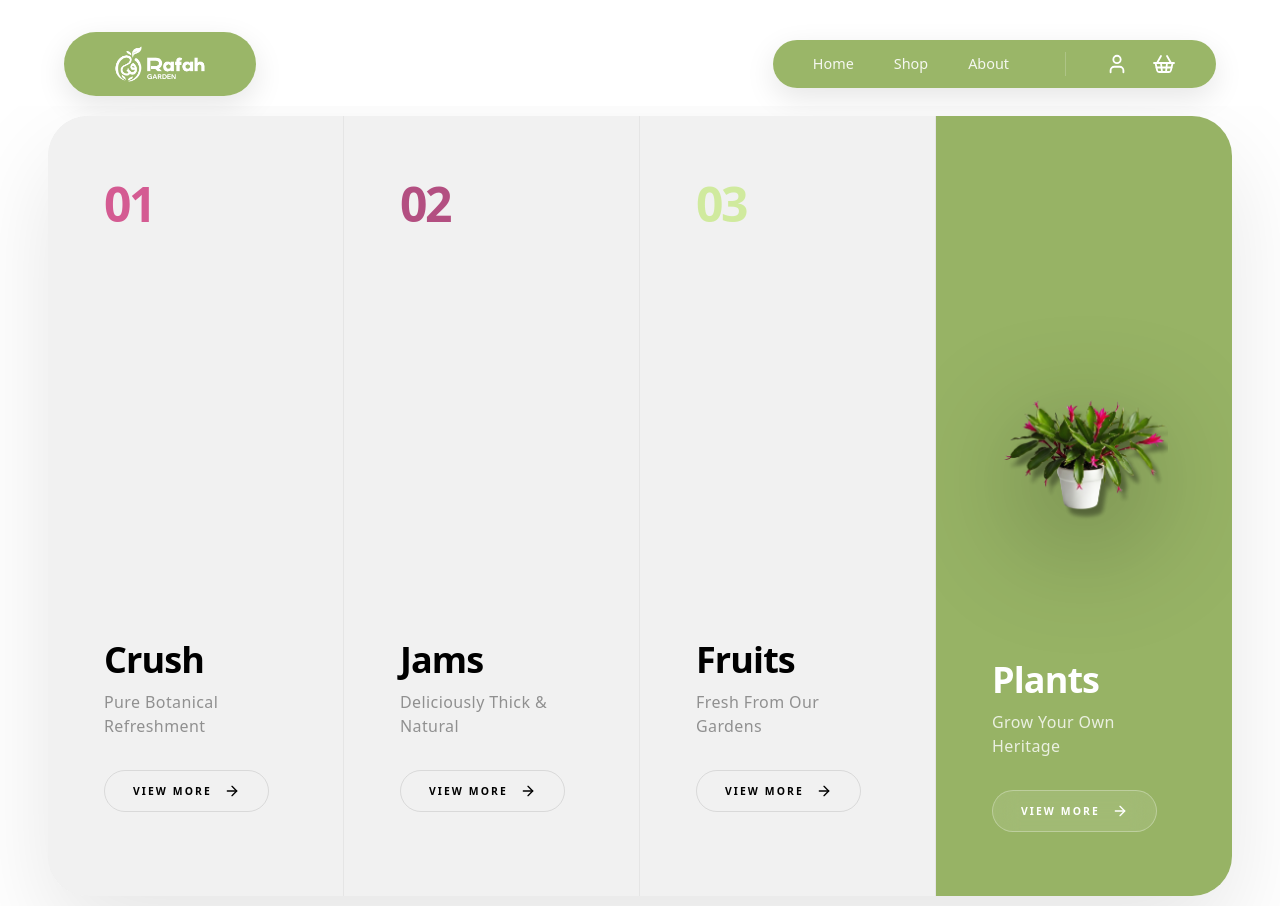
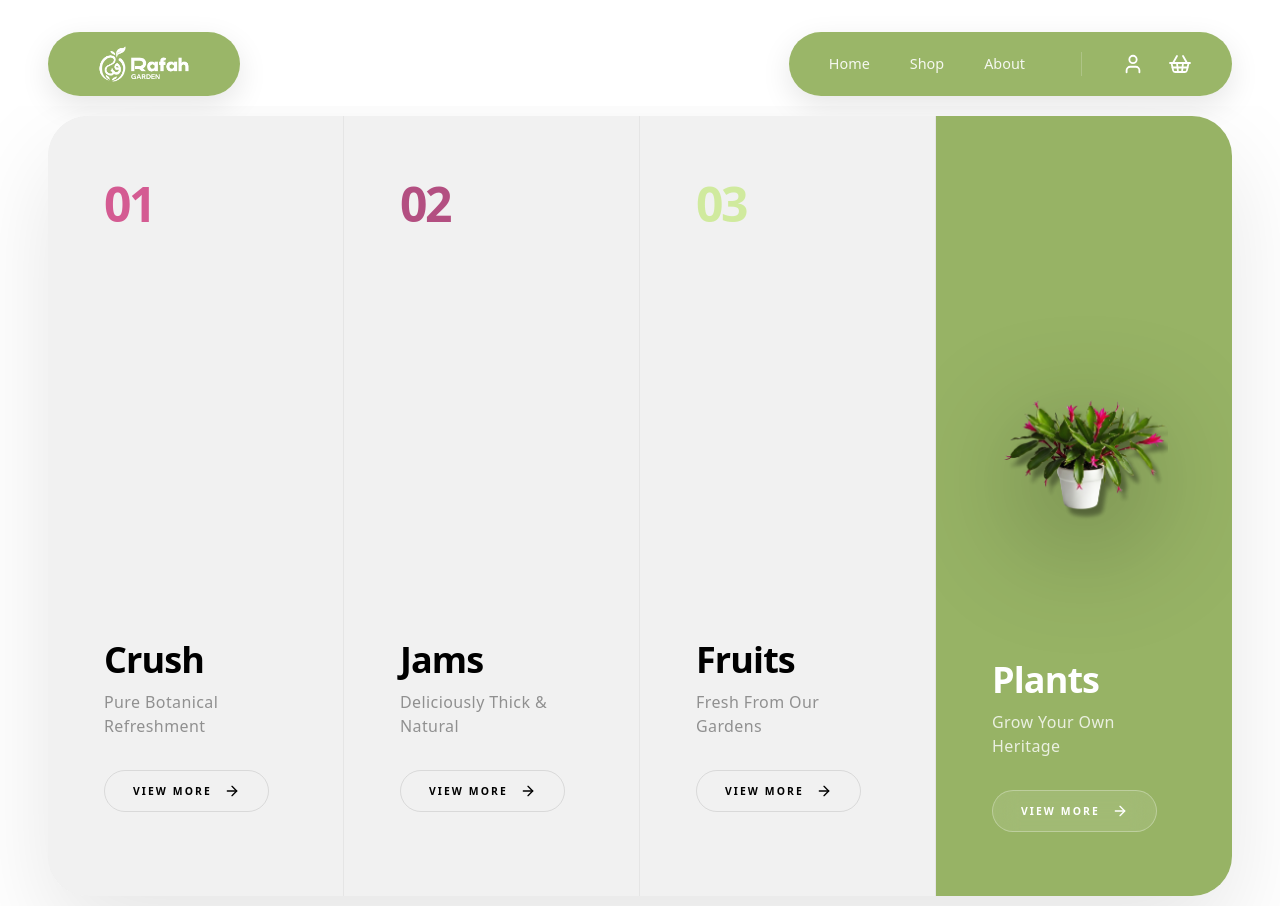
Before and after one commit to MibinThomas/rafa-garden-frontend, a Next.js app: page / in a window 1280 px wide. Built offline with nearby package versions, Linux system fonts and the light colour scheme; a web font is replaced by a local one.

Commit message:
Refine desktop header: Optimized alignment and symmetry. Wrapped navigation in 1600px container and unified capsule heights to 64px.

```diff
--- a/src/components/FloatingHeader.tsx
+++ b/src/components/FloatingHeader.tsx
@@ -15,8 +15,8 @@ export function FloatingHeader() {
   return (
     <>
       {/* Desktop Header */}
-      <div className="w-full hidden md:flex items-center justify-between px-16 pt-8 pb-2.5 pointer-events-auto select-none">
-
+      <div className="w-full hidden md:flex items-center pt-8 pb-2.5 pointer-events-auto select-none">
+        <div className="max-w-[1600px] mx-auto w-full flex items-center justify-between px-4 md:px-12">
           {/* Left Pill: Logo */}
           <motion.div
             initial={{ y: -20, opacity: 0 }}
@@ -25,7 +25,7 @@ export function FloatingHeader() {
               y: { duration: 0.8, delay: 0.2, ease: [0.16, 1, 0.3, 1] },
               backgroundColor: { duration: 1.2, ease: [0.16, 1, 0.3, 1] }
             }}
-          className="rounded-full px-8 py-3 flex items-center shadow-[0_10px_30px_rgba(0,0,0,0.1)] cursor-pointer group hover:scale-[1.02] transition-transform duration-300"
+            className="rounded-full px-8 h-16 flex items-center shadow-[0_10px_30px_rgba(0,0,0,0.1)] cursor-pointer group hover:scale-[1.02] transition-transform duration-300"
           >
             <div className="relative w-32 h-10">
               <Image
@@ -46,7 +46,7 @@ export function FloatingHeader() {
               y: { duration: 0.8, delay: 0.3, ease: [0.16, 1, 0.3, 1] },
               backgroundColor: { duration: 1.2, ease: [0.16, 1, 0.3, 1] }
             }}
-          className="rounded-full px-10 py-3 flex items-center gap-14 shadow-[0_10px_30px_rgba(0,0,0,0.1)] pointer-events-auto"
+            className="rounded-full px-10 h-16 flex items-center gap-14 shadow-[0_10px_30px_rgba(0,0,0,0.1)] pointer-events-auto"
           >
             {/* Navigation Links */}
             <div className="flex items-center gap-10">
@@ -81,6 +81,7 @@ export function FloatingHeader() {
               </button>
             </div>
           </motion.div>
+        </div>
       </div>
 
       {/* Mobile Header */}
```
Lines whose indentation alone changed are shown as unchanged.
